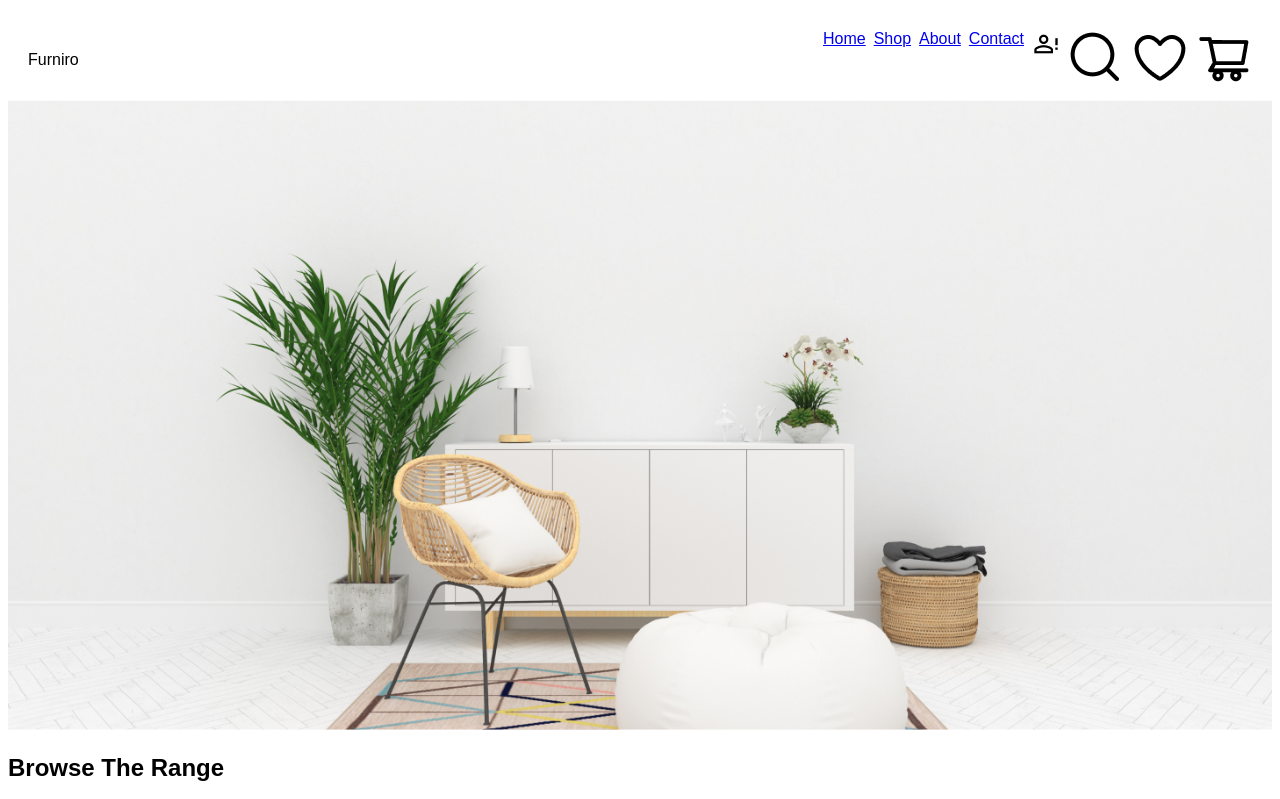
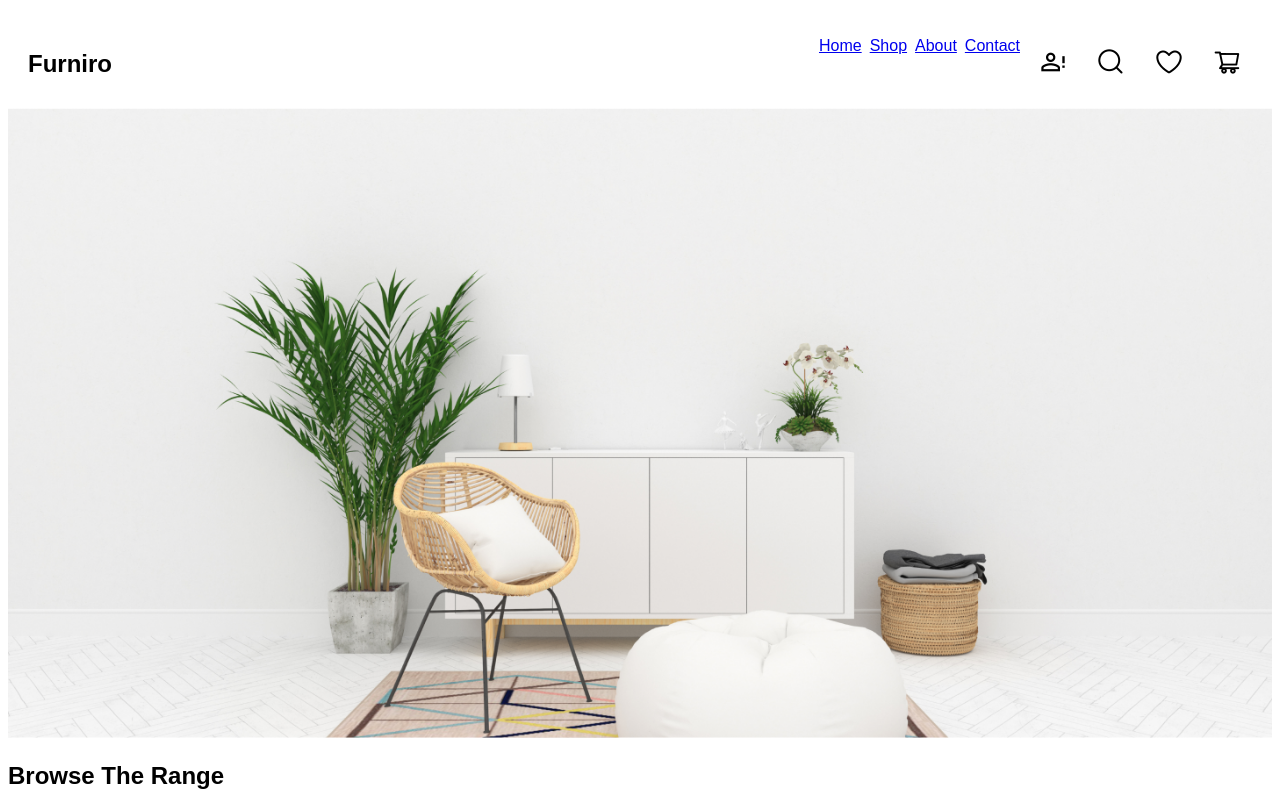
Before and after one commit to AnanyaSharmaVats/html, a plain HTML site: page furniro.html in a window 1280 px wide. Shown: the top 799 px of the page. Drawn offline with Linux system fonts and the light colour scheme.

Commit message:
feat: nav links, css

```diff
--- a/furniro.html
+++ b/furniro.html
@@ -14,20 +14,17 @@
 
         <header>
     <nav class="nav">
-      <div>Furniro</div>
+      <div><h1>Furniro</h1></div>
           <div class="nav-links">
-        <a href="#">Home</a>
+        <a href="#" class="nav-center">Home</a>
         <a href="#">Shop</a>
         <a href="#">About</a>
         <a href="#">Contact</a>
         <a href="#"><img src="./furniroimages/alert.png" alt="alert" class="nav-icon"></a>
-        <a href="#"><img src="./furniroimages/search.png" alt="search"></a>
-        <a href="#"><img src="./furniroimages/like.png" alt="like"></a>
-        <a href="#"><img src="./furniroimages/shopingcart.png" alt="shopingcart"></a>
+        <a href="#"><img src="./furniroimages/search.png" alt="search" class="nav-icon"></a>
+        <a href="#"><img src="./furniroimages/like.png" alt="like" class="nav-icon"></a>
+        <a href="#"><img src="./furniroimages/shopingcart.png" alt="shopingcart" class="nav-icon"></a>
     </div>
-
-
-
 
     </nav>
 
--- a/styles.css
+++ b/styles.css
@@ -43,5 +43,10 @@ body {
 .nav-icon{
     width: 28px;
     height: 28px;
+    padding: 1cap;
+}
 
+.nav-center{
+    display: flex;
+    position: center;
 }
```
